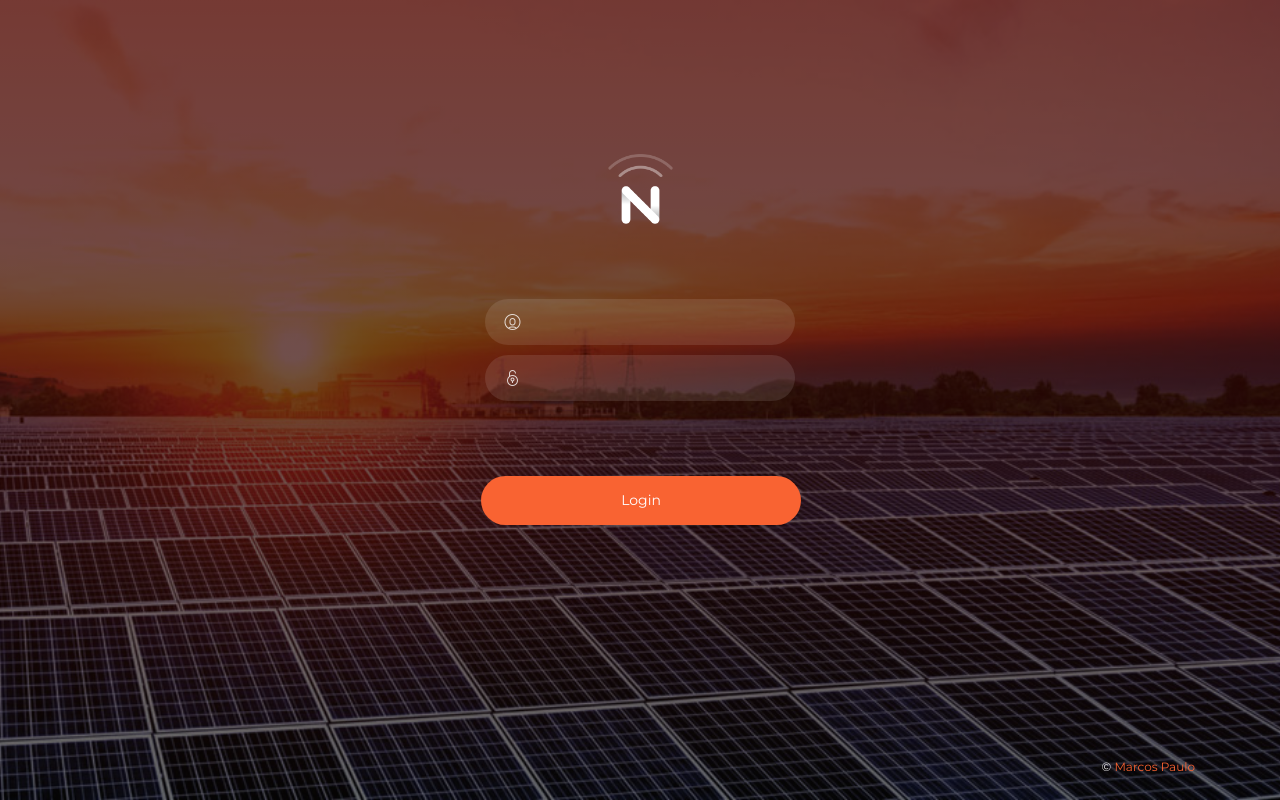
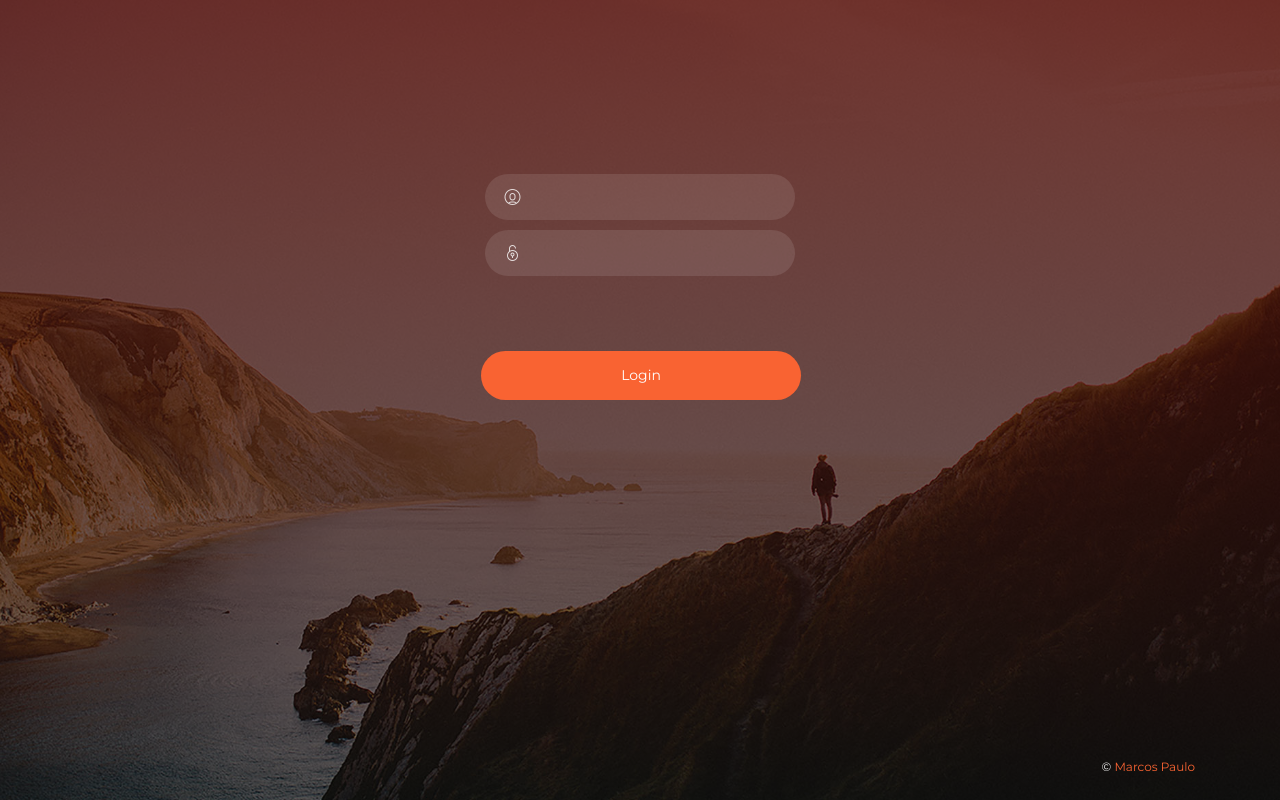
Before and after one commit to marcosppaiva/flask-app-portifolio, a Python web app: template portifolio/templates/login.html in a window 1280 px wide. Run offline with Jinja, Linux system fonts and the light colour scheme; the template is opened without the code that fills it, so the values that code supplies are empty, except form fields; form fields are guessed from the names that the template uses; some libraries are stand-ins or nearby versions.

Commit message:
change image login backgroud

```diff
--- a/portifolio/templates/login.html
+++ b/portifolio/templates/login.html
@@ -20,11 +20,6 @@
 
               {{ form.hidden_tag() }}
 
-              <div class="card-header text-center">
-                <div class="logo-container">
-                  <img src="/static/assets/img/now-logo.png" alt="">
-                </div>
-              </div>
               <div class="card-body">
 
                 <div class="input-group no-border input-lg">
```
Also changed, not shown: portifolio/static/assets/img/login.jpg, portifolio/static/assets/img/login_.jpg (deleted).
